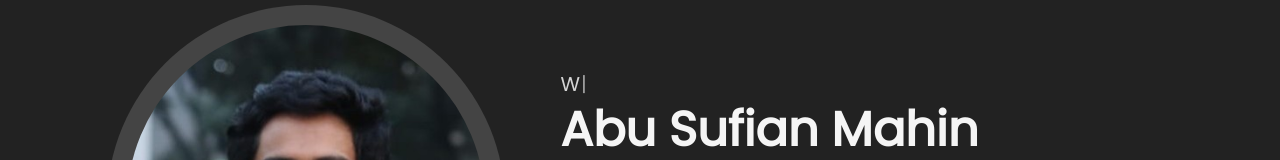
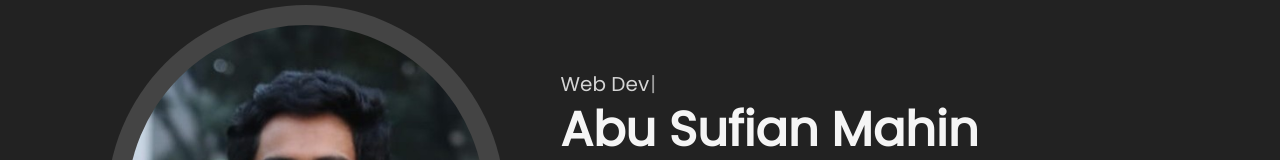
Before and after one commit to AbuSufianMahin/portfolio, a React (Vite) app: page / in a window 1280 px wide. Shown: the part 146-306 px from the top of the page. Built offline with nearby package versions, Linux system fonts and the light colour scheme.

Commit message:
fix: made designation experties typewritter effect faster

```diff
--- a/src/Components/Pages/HomeLayoutPages/Home/Header/Header.jsx
+++ b/src/Components/Pages/HomeLayoutPages/Home/Header/Header.jsx
@@ -30,6 +30,8 @@ const Header = () => {
                                     strings: designation,
                                     autoStart: true,
                                     loop: true,
+                                    delay: 50,
+                                    deleteSpeed: 20,
                                 }}
                             />
                         </h3>
```
